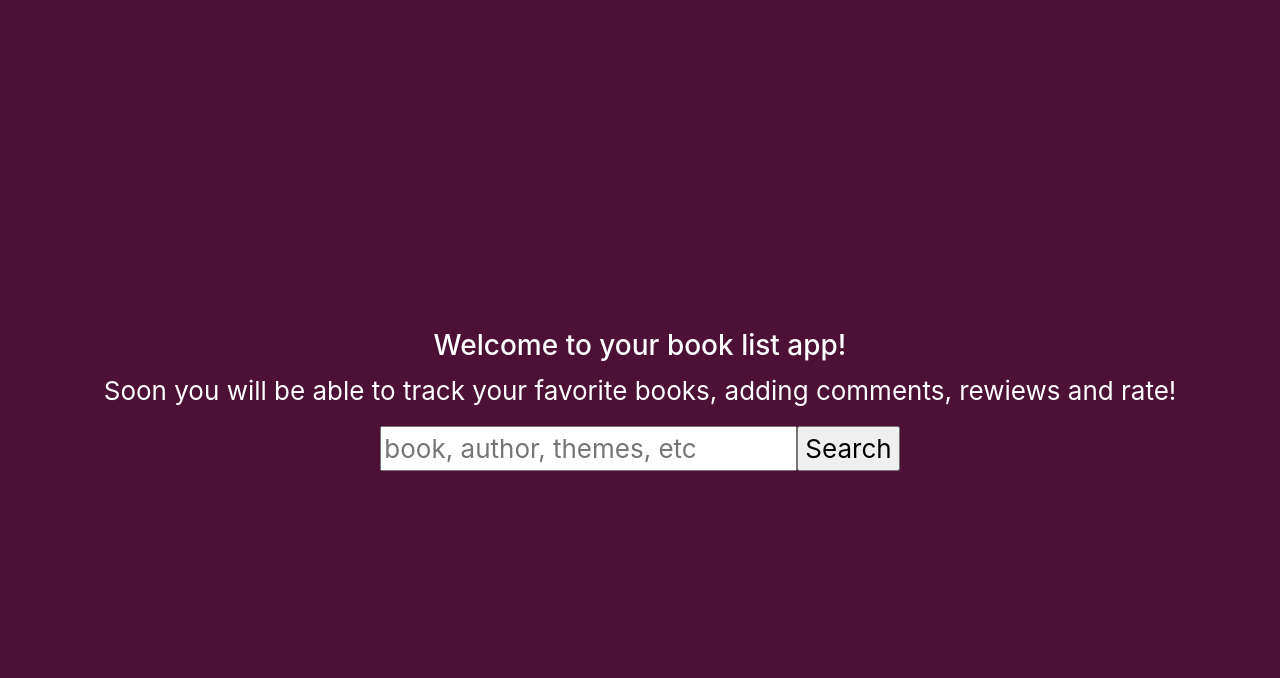
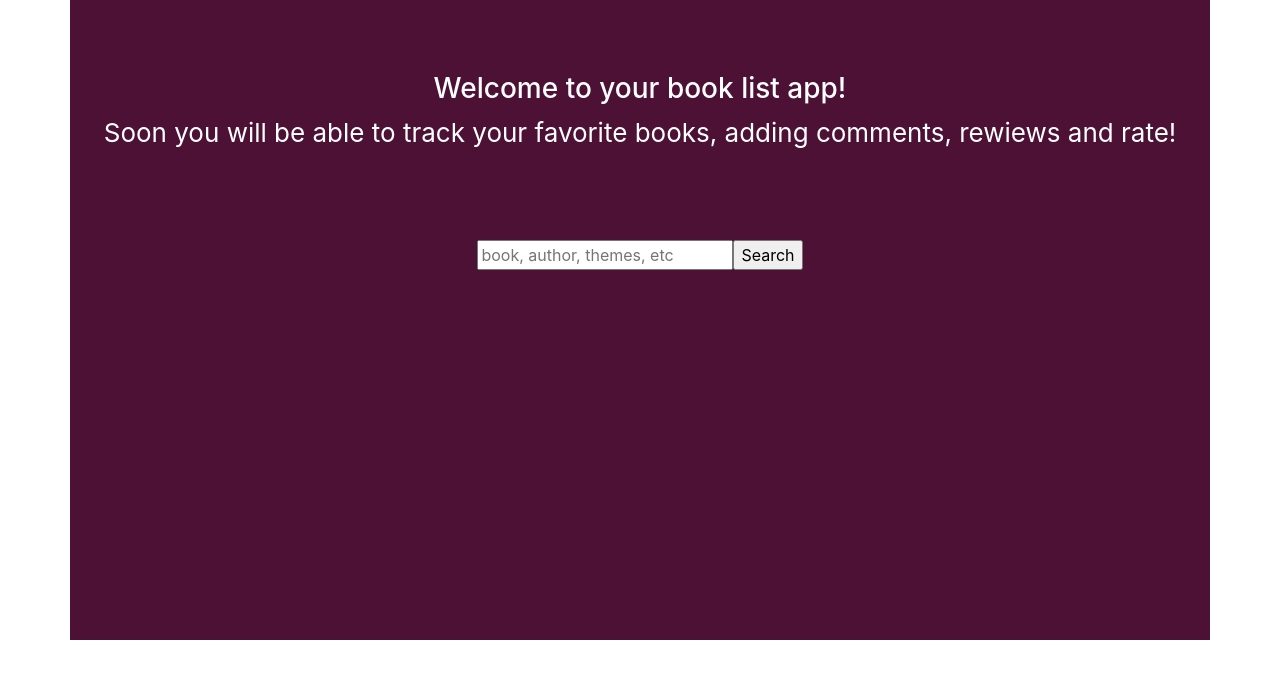
Before and after one commit to J-ustine/book-list, a React (Create React App) app: page / in a window 1280 px wide. Shown: the top 678 px of the page. Built offline with nearby package versions, Linux system fonts and the light colour scheme.

Commit message:
Add style to the app and able search by keyword

```diff
--- a/src/App.css
+++ b/src/App.css
@@ -1,10 +1,10 @@
 .App {
   text-align: center;
+  background-color: #4d1136;
 }
 
 .App-header {
-  background-color: #4d1136;
-  min-height: 100vh;
+  min-height: 30vh;
   display: flex;
   flex-direction: column;
   align-items: center;
@@ -12,3 +12,18 @@
   font-size: calc(10px + 2vmin);
   color: white;
 }
+.search-bar {
+  min-height: 50vh;
+}
+.card-body {
+  color: black;
+  font-size: 13px;
+}
+.card {
+  width: 300px;
+  display: inline-block;
+}
+
+.search-result {
+  margin: 20px 0;
+}
--- a/src/App.js
+++ b/src/App.js
@@ -3,15 +3,15 @@ import SearchBar from "./SearchBar";
 
 export default function App() {
   return (
-    <div className="App">
+    <div className="App container">
       <header className="App-header">
         <h3>Welcome to your book list app!</h3>
         <p>
           Soon you will be able to track your favorite books, adding comments,
           rewiews and rate!
         </p>
-        <SearchBar />
       </header>
+      <SearchBar />
     </div>
   );
 }
--- a/src/SearchBar.js
+++ b/src/SearchBar.js
@@ -6,7 +6,7 @@ export default function SearchBar() {
   const [keyword, setKeyword] = useState("");
   const [result, setResult] = useState([]);
   let api_key = "AIzaSyDx3MkIdfeq-zrEHnCWovg-uVk_Hhqr5O4";
-  let url = `https://www.googleapis.com/books/v1/volumes?q=harry+potter&key=${api_key}`;
+  let url = `https://www.googleapis.com/books/v1/volumes?q=${keyword}&key=${api_key}`;
 
   function search(event) {
     event.preventDefault();
@@ -14,12 +14,13 @@ export default function SearchBar() {
   }
 
   function urlResponse(response) {
+    console.log(response.data.items);
     response.data.items.map(function (item, index) {
       return setResult((prevResult) => {
         return [
           ...prevResult,
           {
-            id: item.volumeInfo.id,
+            id: item.id,
             author: item.volumeInfo.authors,
             title: item.volumeInfo.title,
             // image: item.volumeInfo.imageLinks.smallThumbnail,
@@ -30,7 +31,7 @@ export default function SearchBar() {
   }
 
   return (
-    <div className="searchBar">
+    <div className="search-bar">
       <form onSubmit={search}>
         <input
           type="search"
--- a/src/SearchResult.js
+++ b/src/SearchResult.js
@@ -2,5 +2,28 @@ import React from "react";
 
 export default function SearchResult(props) {
   console.log(props.result);
-  return null;
+  return (
+    <div className="row search-result">
+      {props.result.map(function (result, index) {
+        return (
+          <div className="col-3">
+            <div className="card">
+              <img
+                src="http://books.google.com/books/content?id=p3QQjwEACAAJ&printsec=frontcover&img=1&zoom=5&source=gbs_api"
+                className="card-img-top"
+                alt="..."
+              />
+              <div className="card-body">
+                <p className="card-title">{result.title}</p>
+                <p className="card-text">{result.authors}</p>
+                <a href="/" className="btn btn-success">
+                  Add to my list
+                </a>
+              </div>
+            </div>
+          </div>
+        );
+      })}
+    </div>
+  );
 }
```
